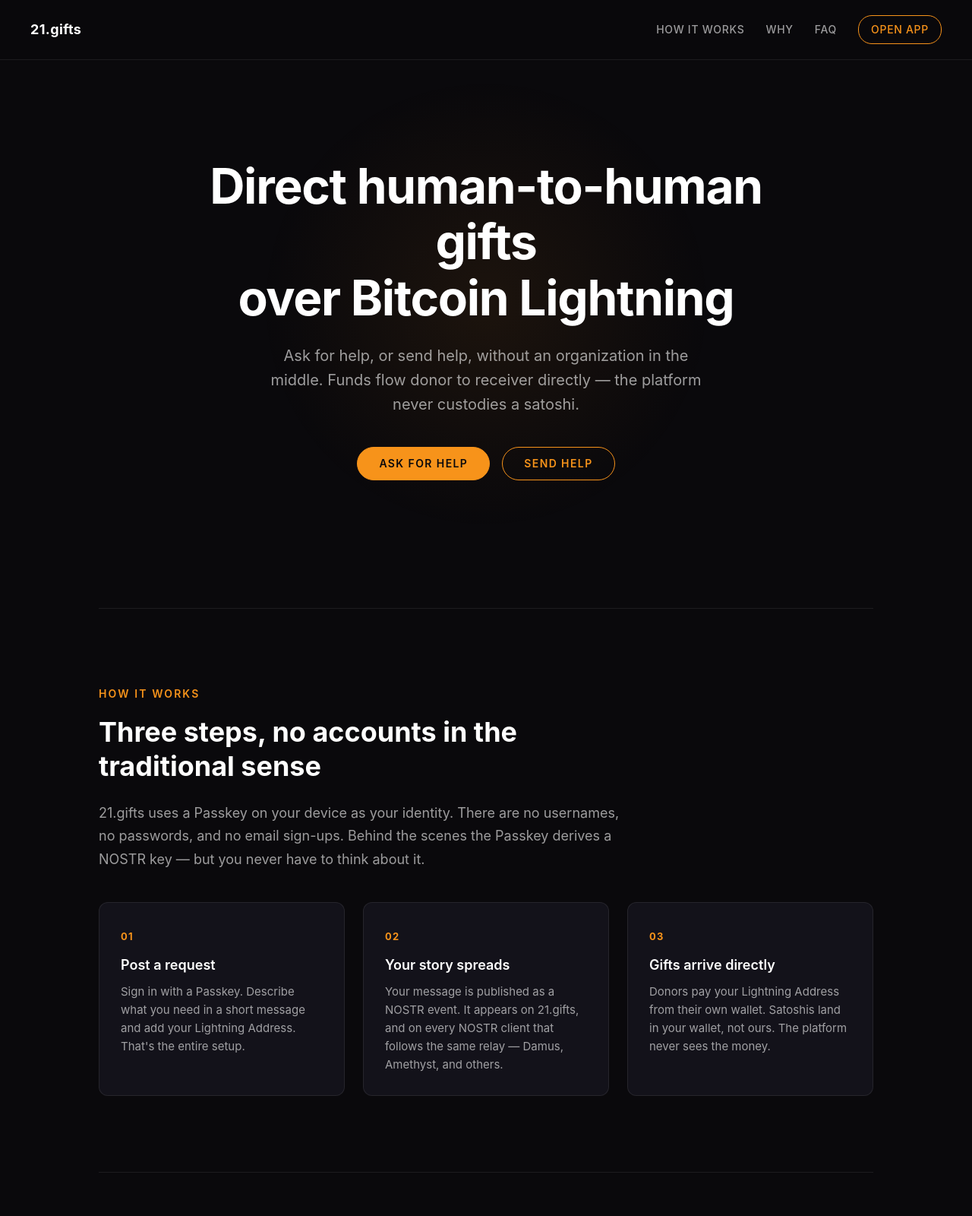
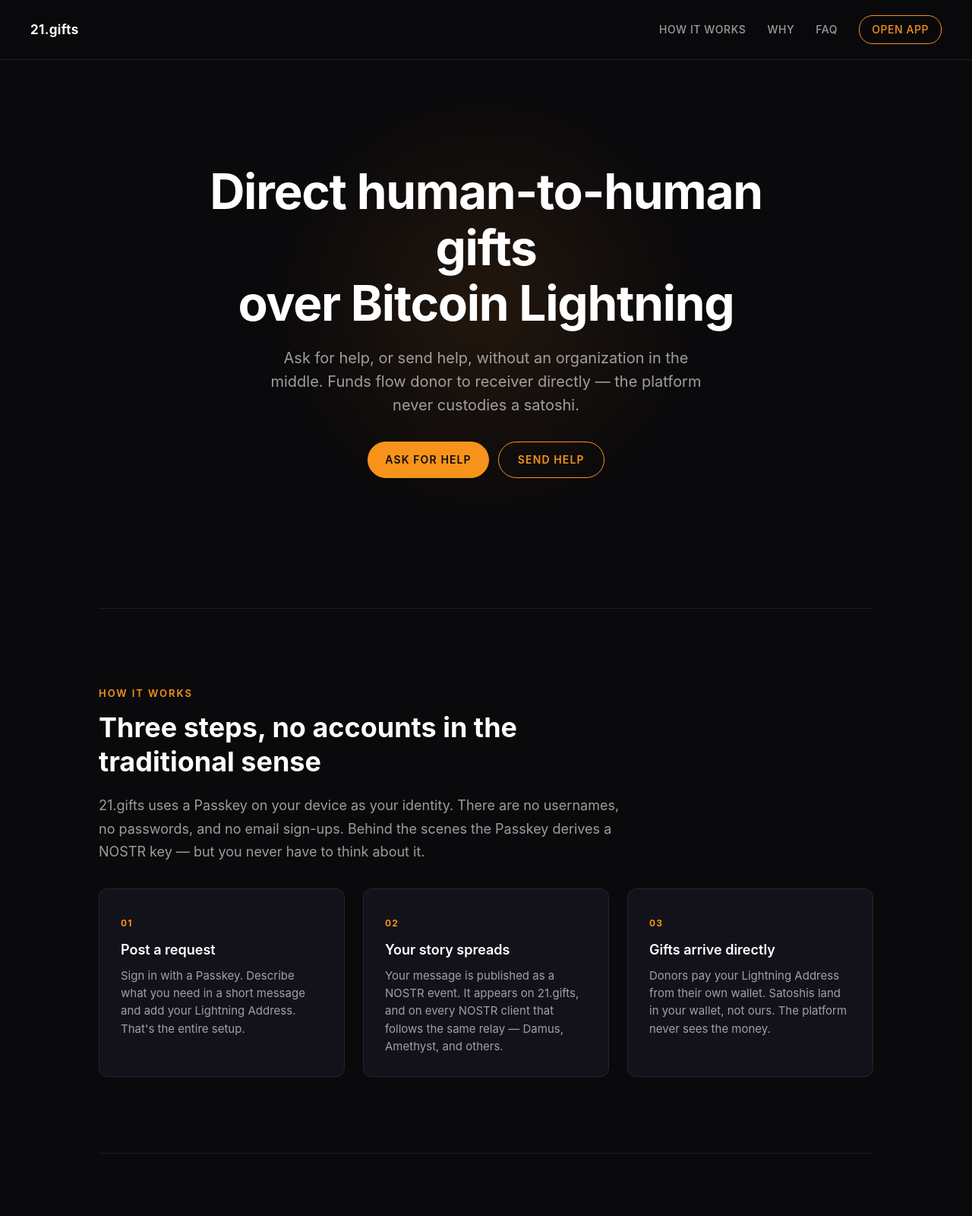
Before and after one commit to 21gifts/website, a website: page index.html in a window 1280 px wide. Shown: the top 1600 px of the page at 76% size. Drawn offline with Linux system fonts and the light colour scheme.

Commit message:
Rewrite stylesheet mobile-first
Base styles target narrow viewports; tablet (>=640px) and desktop
(>=960px) refinements layer on via min-width media queries. Hamburger
nav is the default, inline nav appears at desktop. Single-column grids
expand to two columns on tablet and three (How-it-works) on desktop.
Type scales with clamp() and small viewport units, line-height tightens
on mobile. svh used for hero height to avoid iOS URL-bar jumps.

```diff
--- a/style.css
+++ b/style.css
@@ -7,8 +7,8 @@
     --color-accent-dim: rgba(247, 147, 26, 0.15);
     --color-border: rgba(255, 255, 255, 0.08);
     --font: -apple-system, system-ui, BlinkMacSystemFont, 'Segoe UI', Roboto, Helvetica, Arial, sans-serif;
-    --text-size: 18px;
-    --line-height: 1.7;
+    --text-size: 17px;
+    --line-height: 1.65;
     --max-width: 1100px;
 }
 
@@ -23,6 +23,7 @@
 html {
     background: var(--color-bg);
     scroll-behavior: smooth;
+    -webkit-text-size-adjust: 100%;
 }
 
 body {
@@ -45,7 +46,14 @@ a:hover {
     opacity: 0.8;
 }
 
-/* ============ Header ============ */
+/* ============================================================
+   MOBILE-FIRST BASE
+   Everything below is for narrow viewports.
+   Tablet/desktop refinements live in @media (min-width: …) blocks
+   at the bottom.
+   ============================================================ */
+
+/* ---------- Header (mobile) ---------- */
 
 header {
     position: fixed;
@@ -56,7 +64,7 @@ header {
     display: flex;
     align-items: center;
     justify-content: space-between;
-    padding: 20px 40px;
+    padding: 14px 20px;
     background: rgba(10, 9, 12, 0.85);
     backdrop-filter: blur(20px);
     -webkit-backdrop-filter: blur(20px);
@@ -68,23 +76,36 @@ header {
 }
 
 .logo-text {
-    font-size: 18px;
+    font-size: 17px;
     font-weight: 700;
     letter-spacing: 0.02em;
     color: var(--color-text);
 }
 
 header nav {
+    display: none;
+    position: absolute;
+    top: 100%;
+    left: 0;
+    right: 0;
+    flex-direction: column;
+    background: rgba(10, 9, 12, 0.97);
+    backdrop-filter: blur(20px);
+    -webkit-backdrop-filter: blur(20px);
+    padding: 20px 24px 24px;
+    gap: 18px;
+    border-bottom: 1px solid var(--color-border);
+}
+
+header nav.open {
     display: flex;
-    gap: 28px;
-    align-items: center;
 }
 
 header nav a {
     color: var(--color-text-secondary);
-    font-size: 14px;
+    font-size: 15px;
     font-weight: 500;
-    letter-spacing: 0.05em;
+    letter-spacing: 0.04em;
     text-transform: uppercase;
     transition: color 0.2s;
 }
@@ -98,8 +119,8 @@ header nav a.nav-cta {
     color: var(--color-accent);
     border: 1px solid var(--color-accent);
     border-radius: 18px;
-    padding: 6px 16px;
-    text-transform: uppercase;
+    padding: 8px 18px;
+    align-self: flex-start;
 }
 
 header nav a.nav-cta:hover {
@@ -108,13 +129,14 @@ header nav a.nav-cta:hover {
 }
 
 .nav-toggle {
-    display: none;
+    display: flex;
     flex-direction: column;
     gap: 5px;
     background: none;
     border: none;
     cursor: pointer;
-    padding: 4px;
+    padding: 8px;
+    margin: -8px;
 }
 
 .nav-toggle span {
@@ -125,15 +147,15 @@ header nav a.nav-cta:hover {
     transition: transform 0.2s;
 }
 
-/* ============ Hero ============ */
+/* ---------- Hero (mobile) ---------- */
 
 .hero {
     position: relative;
     display: flex;
     align-items: center;
     justify-content: center;
-    min-height: 100vh;
-    padding: 120px 40px 80px;
+    min-height: calc(100svh - 0px);
+    padding: 96px 20px 56px;
     text-align: center;
     overflow: hidden;
 }
@@ -143,9 +165,10 @@ header nav a.nav-cta:hover {
     top: 50%;
     left: 50%;
     transform: translate(-50%, -50%);
-    width: 600px;
-    height: 600px;
-    background: radial-gradient(circle, rgba(247, 147, 26, 0.08) 0%, transparent 70%);
+    width: 100vw;
+    max-width: 600px;
+    aspect-ratio: 1;
+    background: radial-gradient(circle, rgba(247, 147, 26, 0.1) 0%, transparent 70%);
     border-radius: 50%;
     pointer-events: none;
 }
@@ -153,53 +176,52 @@ header nav a.nav-cta:hover {
 .headline {
     position: relative;
     max-width: 800px;
+    width: 100%;
 }
 
 .headline h1 {
-    font-size: clamp(36px, 6vw, 64px);
+    font-size: clamp(30px, 8vw, 64px);
     font-weight: 700;
     line-height: 1.15;
     letter-spacing: -0.02em;
-    margin-bottom: 24px;
+    margin-bottom: 20px;
 }
 
 .headline p {
-    font-size: clamp(16px, 2vw, 20px);
+    font-size: clamp(15px, 4vw, 20px);
     color: var(--color-text-secondary);
     max-width: 600px;
-    margin: 0 auto 40px;
-    line-height: 1.6;
+    margin: 0 auto 32px;
+    line-height: 1.55;
 }
 
 .hero-ctas {
     display: flex;
     justify-content: center;
-    gap: 16px;
+    gap: 12px;
     flex-wrap: wrap;
 }
 
-/* ============ Buttons ============ */
+/* ---------- Buttons (mobile) ---------- */
 
 .button {
     display: inline-flex;
     align-items: center;
-    padding: 0 28px;
-    height: 44px;
+    justify-content: center;
+    padding: 0 22px;
+    height: 48px;
+    min-width: 140px;
     border-radius: 24px;
     border: 1px solid var(--color-accent);
-    color: var(--color-accent);
+    background: var(--color-accent);
+    color: var(--color-bg);
     font-size: 14px;
     font-weight: 600;
-    letter-spacing: 0.1em;
+    letter-spacing: 0.08em;
     text-transform: uppercase;
     text-decoration: none;
-    background: var(--color-accent);
-    color: var(--color-bg);
     cursor: pointer;
-    transition:
-        background 0.2s,
-        color 0.2s,
-        opacity 0.2s;
+    transition: opacity 0.2s;
 }
 
 .button:hover {
@@ -217,62 +239,62 @@ header nav a.nav-cta:hover {
     opacity: 1;
 }
 
-/* ============ Main Sections ============ */
+/* ---------- Main / Sections (mobile) ---------- */
 
 main {
     max-width: var(--max-width);
     margin: 0 auto;
-    padding: 0 40px;
+    padding: 0 20px;
 }
 
 section {
-    padding: 100px 0;
+    padding: 56px 0;
     border-top: 1px solid var(--color-border);
 }
 
 section h1 {
-    font-size: 14px;
+    font-size: 13px;
     font-weight: 600;
     letter-spacing: 0.15em;
     text-transform: uppercase;
     color: var(--color-accent);
-    margin-bottom: 16px;
+    margin-bottom: 12px;
 }
 
 section h2 {
-    font-size: clamp(24px, 3.5vw, 36px);
+    font-size: clamp(22px, 6vw, 36px);
     font-weight: 700;
     line-height: 1.25;
-    margin-bottom: 24px;
+    margin-bottom: 20px;
     max-width: 700px;
 }
 
 section p {
     color: var(--color-text-secondary);
     max-width: 700px;
-    margin-bottom: 16px;
+    margin-bottom: 14px;
 }
 
 section h3 {
-    font-size: 20px;
+    font-size: 18px;
     font-weight: 600;
     margin-bottom: 8px;
 }
 
-/* ============ How it works (Steps) ============ */
+/* ---------- How it works (mobile = single column) ---------- */
 
 .steps-list {
     display: grid;
-    grid-template-columns: repeat(3, 1fr);
-    gap: 24px;
-    margin-top: 40px;
+    grid-template-columns: 1fr;
+    gap: 16px;
+    margin-top: 32px;
 }
 
 .step {
     background: var(--color-surface);
     border: 1px solid var(--color-border);
     border-radius: 12px;
-    padding: 28px;
+    padding: 22px 20px;
     transition: border-color 0.2s;
 }
 
@@ -282,56 +304,56 @@ section h3 {
 
 .step-num {
     display: inline-block;
-    font-size: 13px;
+    font-size: 12px;
     font-weight: 700;
     color: var(--color-accent);
     letter-spacing: 0.1em;
-    margin-bottom: 12px;
+    margin-bottom: 10px;
 }
 
 .step h3 {
-    font-size: 18px;
-    margin-bottom: 8px;
+    font-size: 17px;
+    margin-bottom: 6px;
 }
 
 .step p {
     font-size: 15px;
-    line-height: 1.6;
+    line-height: 1.55;
     margin-bottom: 0;
 }
 
-/* ============ Why ============ */
+/* ---------- Why (mobile = single column) ---------- */
 
 .why-list {
     display: grid;
-    grid-template-columns: repeat(2, 1fr);
-    gap: 32px;
-    margin-top: 40px;
+    grid-template-columns: 1fr;
+    gap: 24px;
+    margin-top: 32px;
 }
 
 .why-item {
-    padding-left: 20px;
+    padding-left: 16px;
     border-left: 2px solid var(--color-accent);
 }
 
 .why-item h3 {
-    font-size: 18px;
-    margin-bottom: 8px;
+    font-size: 17px;
+    margin-bottom: 6px;
 }
 
 .why-item p {
     font-size: 15px;
-    line-height: 1.6;
+    line-height: 1.55;
     margin-bottom: 0;
 }
 
-/* ============ FAQ ============ */
+/* ---------- FAQ (mobile) ---------- */
 
 .faq-list {
     display: flex;
     flex-direction: column;
-    gap: 12px;
-    margin-top: 40px;
+    gap: 10px;
+    margin-top: 32px;
 }
 
 .faq-item {
@@ -349,12 +371,12 @@ section h3 {
 .faq-item summary {
     list-style: none;
     cursor: pointer;
-    padding: 20px 24px;
-    font-size: 16px;
+    padding: 16px 48px 16px 18px;
+    font-size: 15px;
     font-weight: 600;
     color: var(--color-text);
     position: relative;
-    padding-right: 56px;
+    line-height: 1.4;
 }
 
 .faq-item summary::-webkit-details-marker {
@@ -364,10 +386,10 @@ section h3 {
 .faq-item summary::after {
     content: '';
     position: absolute;
-    right: 24px;
+    right: 20px;
     top: 50%;
-    width: 10px;
-    height: 10px;
+    width: 9px;
+    height: 9px;
     border-right: 2px solid var(--color-accent);
     border-bottom: 2px solid var(--color-accent);
     transform: translateY(-70%) rotate(45deg);
@@ -379,18 +401,18 @@ section h3 {
 }
 
 .faq-item p {
-    padding: 0 24px 20px;
-    font-size: 15px;
-    line-height: 1.7;
+    padding: 0 18px 18px;
+    font-size: 14.5px;
+    line-height: 1.65;
     margin-bottom: 0;
     color: var(--color-text-secondary);
 }
 
-/* ============ Footer ============ */
+/* ---------- Footer (mobile) ---------- */
 
 footer {
     border-top: 1px solid var(--color-border);
-    padding: 40px;
+    padding: 32px 20px;
     margin-top: 0;
 }
 
@@ -398,9 +420,11 @@ footer {
     max-width: var(--max-width);
     margin: 0 auto;
     display: flex;
+    flex-direction: column;
     align-items: center;
-    justify-content: space-between;
+    justify-content: center;
     gap: 16px;
+    text-align: center;
 }
 
 .footer-name {
@@ -411,14 +435,15 @@ footer {
 
 .footer-nav {
     display: flex;
-    gap: 24px;
+    gap: 20px;
     flex-wrap: wrap;
+    justify-content: center;
 }
 
 .footer-nav a {
     color: var(--color-text-secondary);
     font-size: 13px;
-    letter-spacing: 0.05em;
+    letter-spacing: 0.04em;
 }
 
 .footer-nav a:hover {
@@ -436,28 +461,28 @@ footer {
     opacity: 1;
 }
 
-/* ============ Legal Page ============ */
+/* ---------- Legal page (mobile) ---------- */
 
 .legal-page {
     max-width: var(--max-width);
     margin: 0 auto;
-    padding: 120px 40px 0;
+    padding: 96px 20px 0;
 }
 
 .legal-page section {
     border-top: none;
-    padding: 40px 0;
+    padding: 28px 0;
 }
 
 .legal-page section:first-child {
-    padding-top: 60px;
+    padding-top: 40px;
 }
 
 .legal-page h3 {
-    margin-top: 24px;
+    margin-top: 20px;
 }
 
-/* ============ Animations ============ */
+/* ---------- Animations ---------- */
 
 .fade-in {
     animation: fadeIn 1.5s ease both;
@@ -506,66 +531,142 @@ footer {
     }
 }
 
-/* ============ Responsive ============ */
+/* ============================================================
+   TABLET (≥ 640px)
+   Two-column grids appear, hero gets more breathing room.
+   ============================================================ */
 
-@media (max-width: 860px) {
+@media (min-width: 640px) {
+    main,
+    .legal-page {
+        padding-left: 32px;
+        padding-right: 32px;
+    }
+
+    header {
+        padding: 16px 32px;
+    }
+
+    .hero {
+        padding: 110px 32px 72px;
+    }
+
+    section {
+        padding: 72px 0;
+    }
+
     .steps-list {
-        grid-template-columns: 1fr;
+        grid-template-columns: repeat(2, 1fr);
+        gap: 20px;
     }
 
     .why-list {
-        grid-template-columns: 1fr;
+        grid-template-columns: repeat(2, 1fr);
+        gap: 28px;
+    }
+
+    .footer-content {
+        flex-direction: row;
+        text-align: left;
+        justify-content: space-between;
     }
 }
 
-@media (max-width: 640px) {
+/* ============================================================
+   DESKTOP (≥ 960px)
+   Inline header nav, three-column How-it-works, full padding.
+   ============================================================ */
+
+@media (min-width: 960px) {
+    :root {
+        --text-size: 18px;
+        --line-height: 1.7;
+    }
+
     header {
-        padding: 16px 24px;
+        padding: 20px 40px;
     }
 
     header nav {
-        display: none;
-        position: absolute;
-        top: 100%;
-        left: 0;
-        right: 0;
-        flex-direction: column;
-        background: rgba(10, 9, 12, 0.95);
-        backdrop-filter: blur(20px);
-        -webkit-backdrop-filter: blur(20px);
-        padding: 24px;
-        gap: 20px;
-        border-bottom: 1px solid var(--color-border);
+        display: flex;
+        position: static;
+        flex-direction: row;
+        gap: 28px;
+        align-items: center;
+        background: none;
+        backdrop-filter: none;
+        -webkit-backdrop-filter: none;
+        padding: 0;
+        border-bottom: none;
     }
 
-    header nav.open {
-        display: flex;
+    header nav a {
+        font-size: 14px;
+    }
+
+    header nav a.nav-cta {
+        padding: 6px 16px;
+        align-self: auto;
     }
 
     .nav-toggle {
-        display: flex;
+        display: none;
     }
 
     .hero {
-        padding: 100px 24px 60px;
-        min-height: 90vh;
+        padding: 140px 40px 96px;
     }
 
-    main {
-        padding: 0 24px;
+    main,
+    .legal-page {
+        padding-left: 40px;
+        padding-right: 40px;
+    }
+
+    .legal-page {
+        padding-top: 120px;
     }
 
     section {
-        padding: 60px 0;
+        padding: 100px 0;
+    }
+
+    .steps-list {
+        grid-template-columns: repeat(3, 1fr);
+        gap: 24px;
+    }
+
+    .step {
+        padding: 28px;
+    }
+
+    .step h3 {
+        font-size: 18px;
+    }
+
+    .why-list {
+        gap: 32px;
+    }
+
+    .why-item {
+        padding-left: 20px;
+    }
+
+    .why-item h3 {
+        font-size: 18px;
+    }
+
+    .faq-item summary {
+        padding: 20px 56px 20px 24px;
+        font-size: 16px;
+    }
+
+    .faq-item p {
+        padding: 0 24px 20px;
+        font-size: 15px;
     }
 
     footer {
-        padding: 32px 24px;
-    }
-
-    .footer-content {
-        flex-direction: column;
-        gap: 16px;
-        text-align: center;
+        padding: 40px;
     }
 }
```
